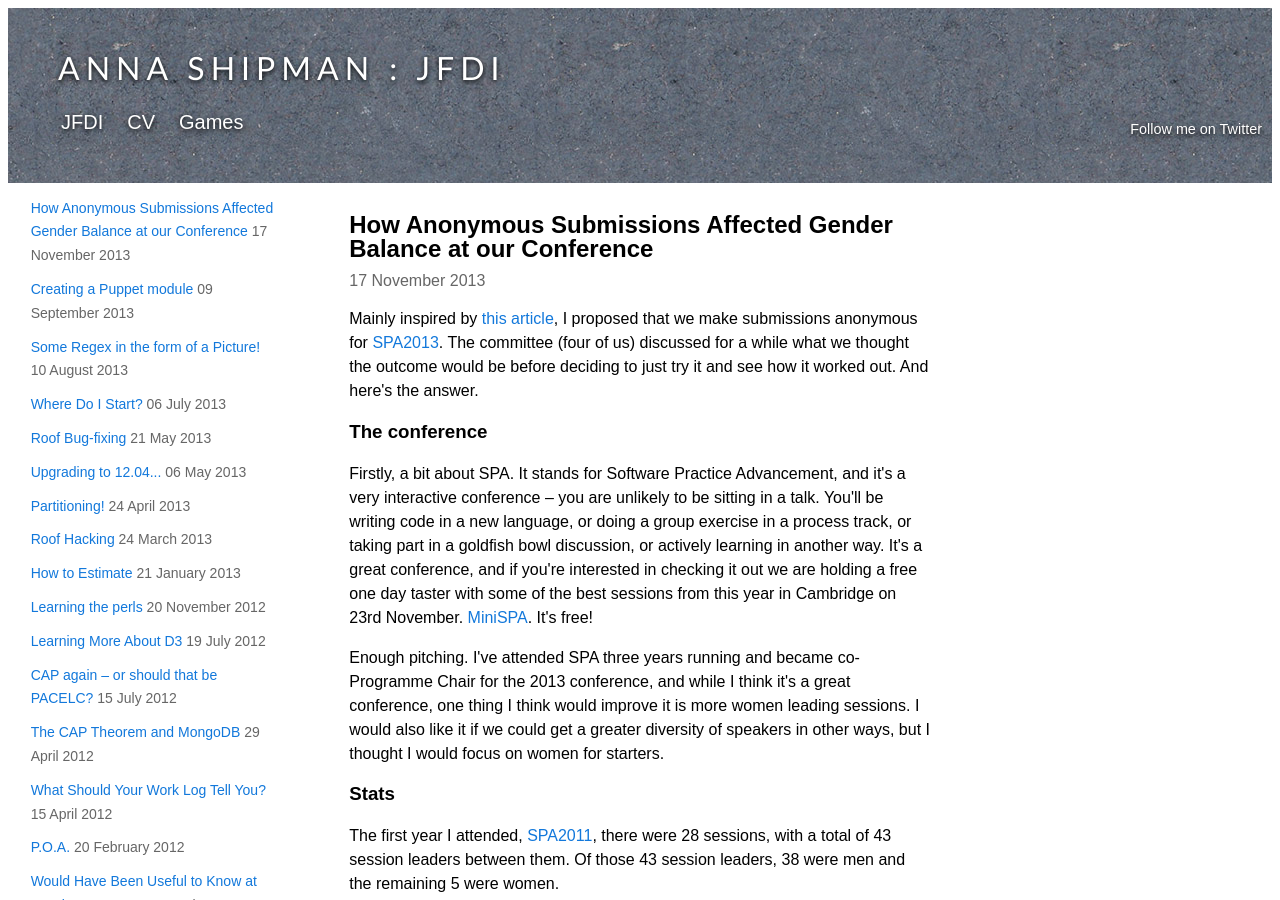
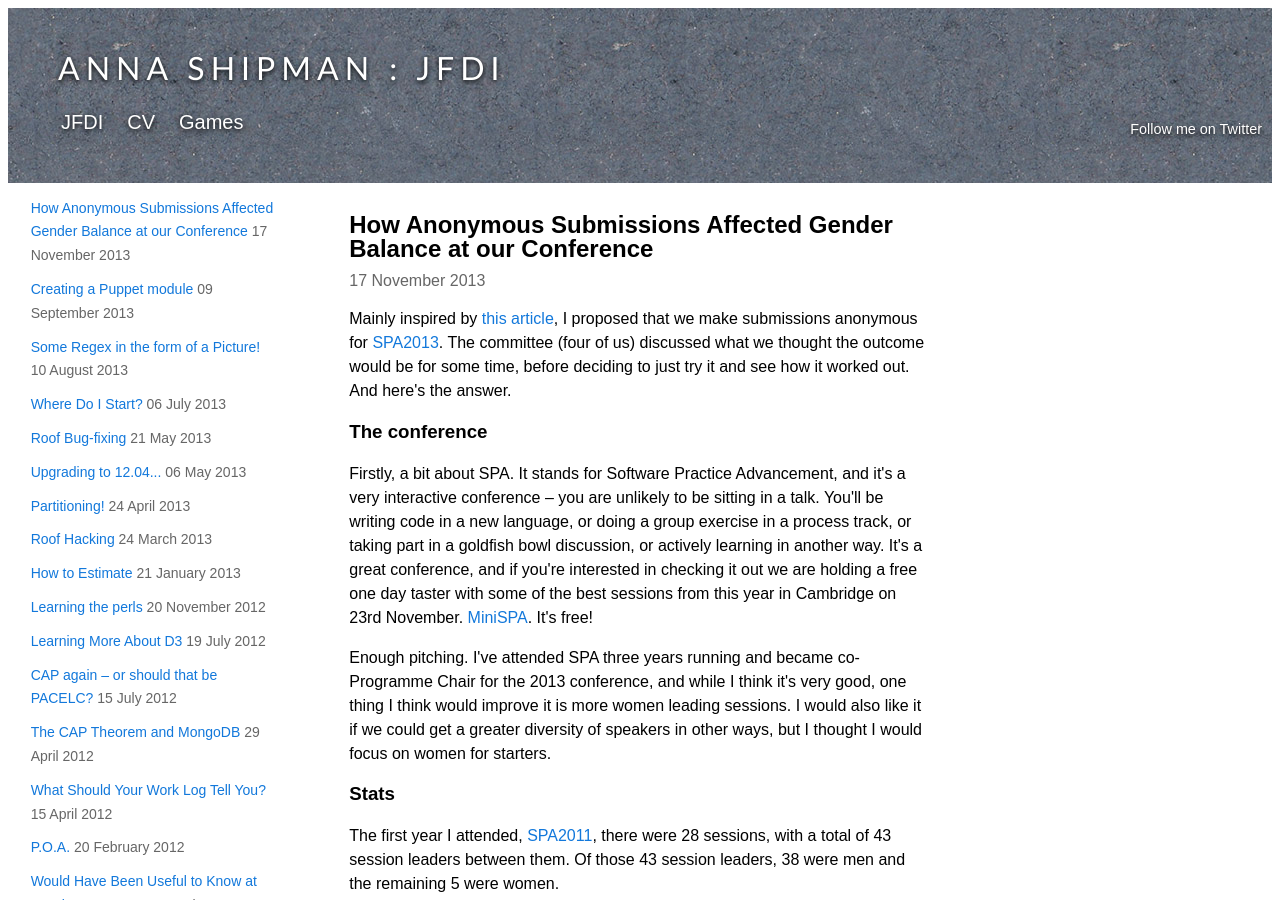
Before and after one commit to annashipman/annashipman.github.io, a Jekyll site: the page built from _posts/2013-11-17-how-anonymity-affected-gender-balance.html, in a window 1280 px wide and 900 px high. Built offline with Jekyll 4.4.1, drawn with Linux system fonts in a browser that asks for light colours.

Commit message:
A sub speaks...

```diff
--- a/_posts/2013-11-17-how-anonymity-affected-gender-balance.html
+++ b/_posts/2013-11-17-how-anonymity-affected-gender-balance.html
@@ -4,13 +4,13 @@ title: How Anonymous Submissions Affected Gender Balance at our Conference
 layout: blog_post
 ---
 
-<p>Mainly inspired by <a href="http://2012.jsconf.eu/2012/09/17/beating-the-odds-how-we-got-25-percent-women-speakers.html" target="_blank">this article</a>, I proposed that we make submissions anonymous for <a href="http://www.spaconference.org/spa2013/" target="_blank">SPA2013</a>. The committee (four of us) discussed for a while what we thought the outcome would be before deciding to just try it and see how it worked out. And here's the answer.</p>
+<p>Mainly inspired by <a href="http://2012.jsconf.eu/2012/09/17/beating-the-odds-how-we-got-25-percent-women-speakers.html" target="_blank">this article</a>, I proposed that we make submissions anonymous for <a href="http://www.spaconference.org/spa2013/" target="_blank">SPA2013</a>. The committee (four of us) discussed what we thought the outcome would be for some time, before deciding to just try it and see how it worked out. And here's the answer.</p>
 
 <h3>The conference</h3>
 
 <p>Firstly, a bit about SPA. It stands for Software Practice Advancement, and it's a very interactive conference – you are unlikely to be sitting in a talk. You'll be writing code in a new language, or doing a group exercise in a process track, or taking part in a goldfish bowl discussion, or actively learning in another way. It's a great conference, and if you're interested in checking it out we are holding a free one day taster with some of the best sessions from this year in Cambridge on 23rd November. <a href="http://www.spaconference.org/spa2014/minispa-2013.html" target="_blank">MiniSPA</a>. It's free!</p>
 
-<p>Enough pitching. I've attended SPA three years running and became co-Programme Chair for the 2013 conference, and while I think it's a great conference, one thing I think would improve it is more women leading sessions. I would also like it if we could get a greater diversity of speakers in other ways, but I thought I would focus on women for starters.</p>
+<p>Enough pitching. I've attended SPA three years running and became co-Programme Chair for the 2013 conference, and while I think it's very good, one thing I think would improve it is more women leading sessions. I would also like it if we could get a greater diversity of speakers in other ways, but I thought I would focus on women for starters.</p>
 
 <h3>Stats</h3>
 
```
